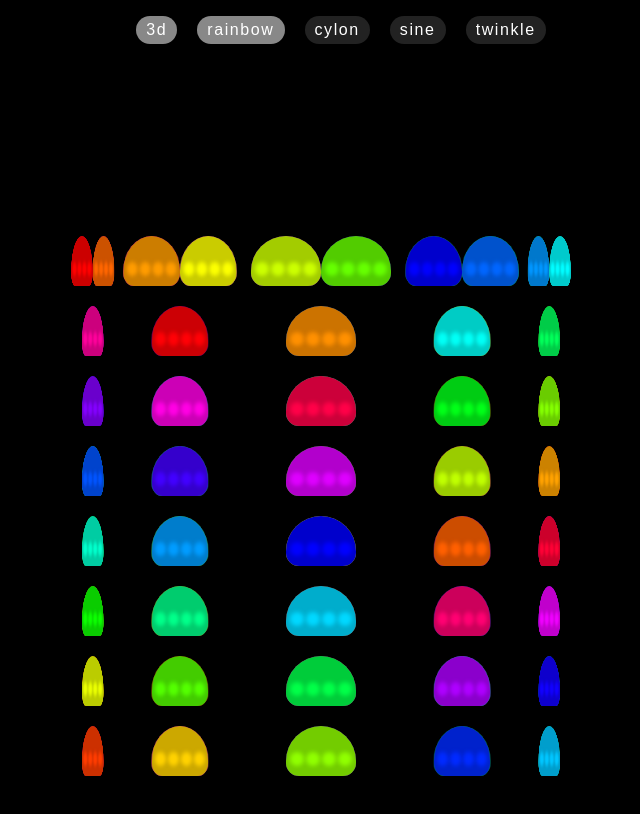
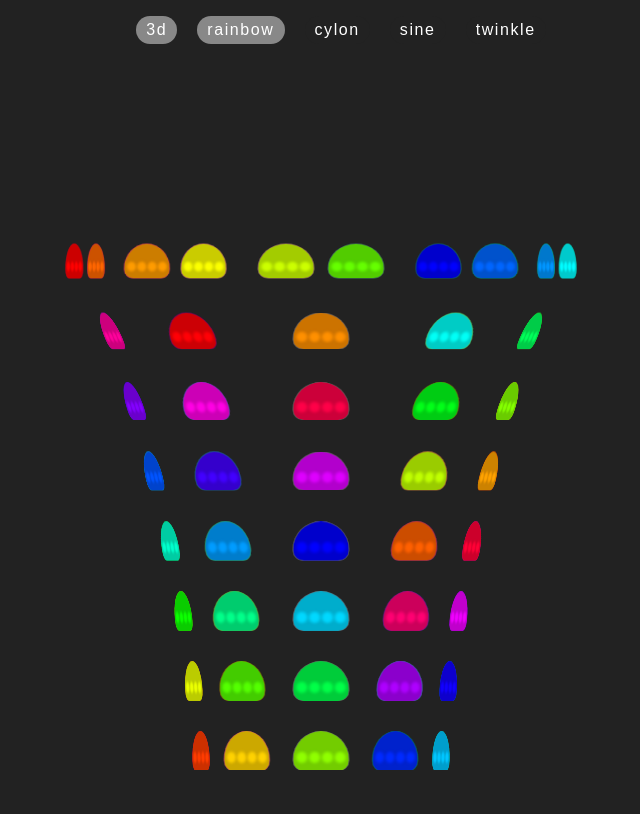
Before and after one commit to AlexJWayne/meter-made-test, a React (Create React App) app: page / in a window 1280 px wide. Shown: the whole page, without its empty margins (319-959 px from the left). Built offline with nearby package versions, Linux system fonts and the light colour scheme.

Commit message:
Trumpet shape!

```diff
--- a/src/Column.js
+++ b/src/Column.js
@@ -3,10 +3,6 @@ import Meter from "./Meter";
 import "./index.css";
 
 export default class Column extends Component {
-  ledsForMeter(i) {
-    return this.props.leds.slice(i * 4, (i + 1) * 4);
-  }
-
   render() {
     const angle = 180 + this.props.angle * 360;
     return (
@@ -15,7 +11,10 @@ export default class Column extends Component {
         style={
           this.props.is3d
             ? {
-                transform: `rotateY(${angle}deg) translate3d(0, 0, 15em) `
+                transform: `
+                  rotateY(${angle}deg)
+                  translate3d(0, 0, 15.5em)
+                `
               }
             : {}
         }
@@ -23,16 +22,16 @@ export default class Column extends Component {
       >
         {this.props.proximity && <div className="proximity-indicator" />}
         <div className="double-meter">
-          <Meter leds={this.ledsForMeter(0)} />
-          <Meter leds={this.ledsForMeter(1)} />
+          <Meter index={0} leds={this.props.leds} is3d={this.props.is3d} />
+          <Meter index={1} leds={this.props.leds} is3d={this.props.is3d} />
         </div>
-        <Meter leds={this.ledsForMeter(2)} />
-        <Meter leds={this.ledsForMeter(3)} />
-        <Meter leds={this.ledsForMeter(4)} />
-        <Meter leds={this.ledsForMeter(5)} />
-        <Meter leds={this.ledsForMeter(6)} />
-        <Meter leds={this.ledsForMeter(7)} />
-        <Meter leds={this.ledsForMeter(8)} />
+        <Meter index={2} leds={this.props.leds} is3d={this.props.is3d} />
+        <Meter index={3} leds={this.props.leds} is3d={this.props.is3d} />
+        <Meter index={4} leds={this.props.leds} is3d={this.props.is3d} />
+        <Meter index={5} leds={this.props.leds} is3d={this.props.is3d} />
+        <Meter index={6} leds={this.props.leds} is3d={this.props.is3d} />
+        <Meter index={7} leds={this.props.leds} is3d={this.props.is3d} />
+        <Meter index={8} leds={this.props.leds} is3d={this.props.is3d} />
       </div>
     );
   }
--- a/src/Meter.js
+++ b/src/Meter.js
@@ -3,23 +3,48 @@ import Led from "./Led";
 import "./index.css";
 
 export default class Meter extends Component {
+  getLeds() {
+    const meter = this.props.index;
+    return this.props.leds.slice(meter * 4, (meter + 1) * 4);
+  }
+
   color() {
+    const leds = this.getLeds();
     const rgb = [
-      (this.props.leds.reduce((total, v) => total + v[0], 0) / 4) * 0.8,
-      (this.props.leds.reduce((total, v) => total + v[1], 0) / 4) * 0.8,
-      (this.props.leds.reduce((total, v) => total + v[2], 0) / 4) * 0.8
+      (leds.reduce((total, v) => total + v[0], 0) / 4) * 0.8,
+      (leds.reduce((total, v) => total + v[1], 0) / 4) * 0.8,
+      (leds.reduce((total, v) => total + v[2], 0) / 4) * 0.8
     ];
 
     return `rgb(${rgb.join(",")})`;
   }
 
   render() {
+    const leds = this.getLeds();
+    const upness = Math.pow(
+      this.props.index <= 1 ? 1 : (8 - (this.props.index - 2)) / 9,
+      2
+    );
+    const angle = upness * -30;
+    const outness = upness * 8 - 8;
     return (
-      <div className="meter" style={{ backgroundColor: this.color() }}>
-        <Led color={this.props.leds[0]} />
-        <Led color={this.props.leds[1]} />
-        <Led color={this.props.leds[2]} />
-        <Led color={this.props.leds[3]} />
+      <div
+        className="meter"
+        style={{
+          backgroundColor: this.color(),
+          transform: this.props.is3d
+            ? `
+                  translate3d(0, 0, ${outness}em)
+                  rotateX(${angle}deg)
+                  scale(0.8, 0.8)
+                `
+            : "none"
+        }}
+      >
+        <Led color={leds[0]} />
+        <Led color={leds[1]} />
+        <Led color={leds[2]} />
+        <Led color={leds[3]} />
       </div>
     );
   }
--- a/src/index.css
+++ b/src/index.css
@@ -4,14 +4,14 @@ body {
   padding: 0;
   font-family: sans-serif;
   text-align: center;
-  background: black;
+  background: #222;
   width: 100%;
   height: 100%;
   box-sizing: border-box;
+  user-select: none;
 
   perspective: 120em;
   transform-style: preserve-3d;
-  user-select: none;
 }
 
 *,
@@ -63,10 +63,11 @@ body {
   cursor: pointer;
   position: relative;
   left: 80px;
+  transform-style: preserve-3d;
 }
 
-.column:hover {
-  background: #222;
+.column:hover .meter {
+  box-shadow: 0 0 20px white;
 }
 
 .proximity-indicator {
```
